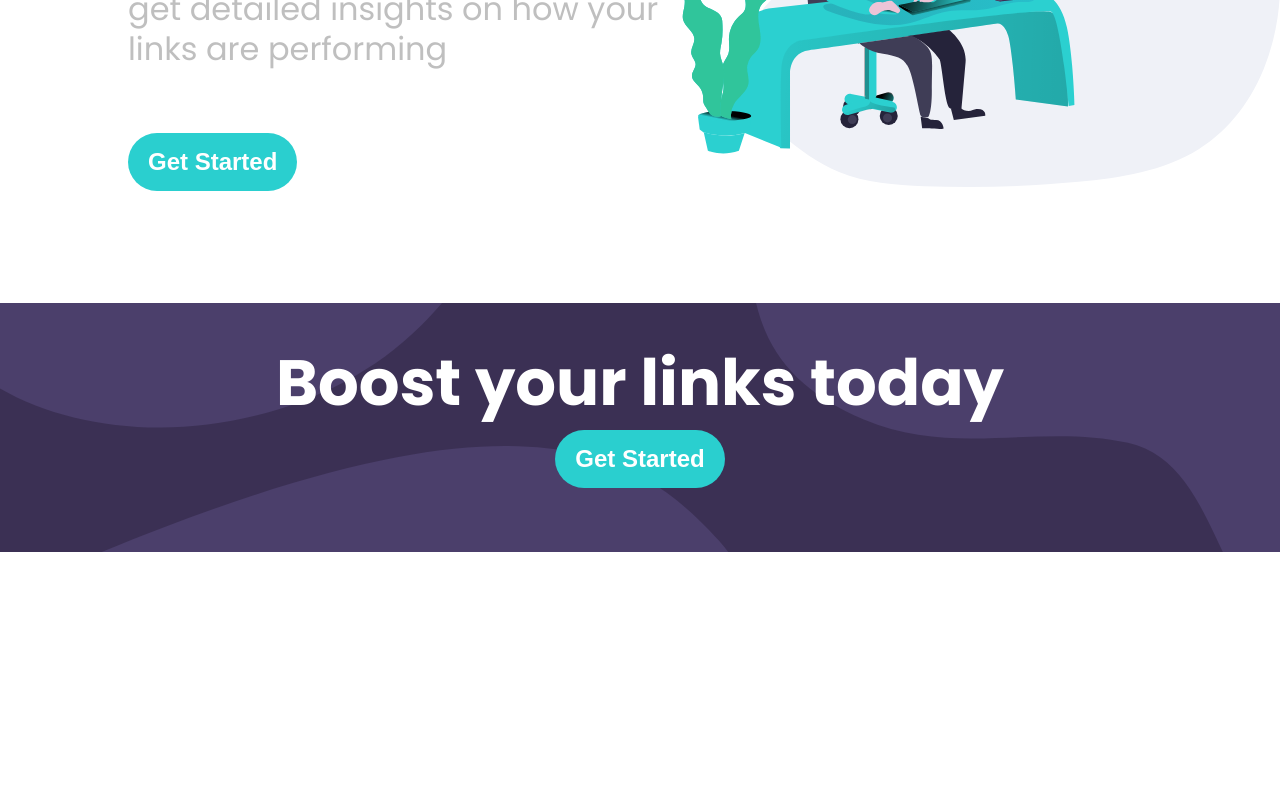
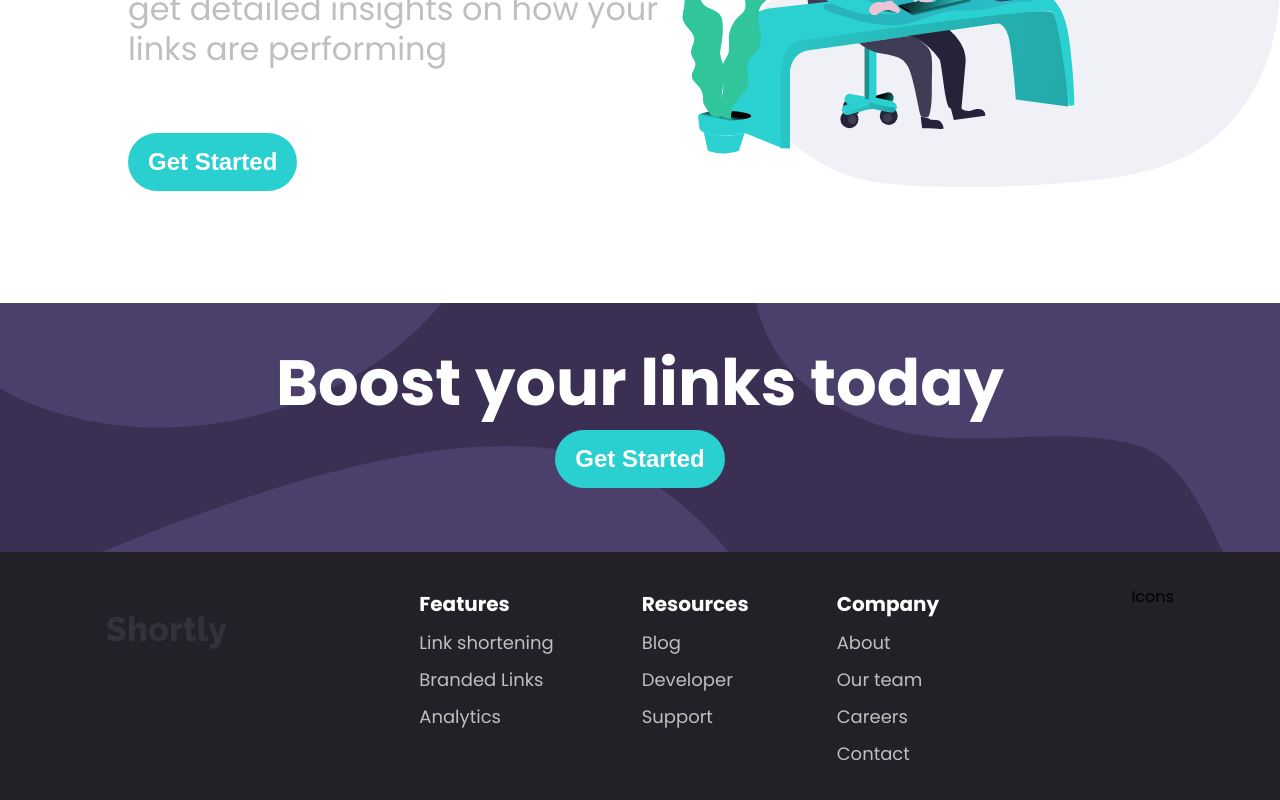
Before and after one commit to iamshubhankarkhare/shortly, a React (Create React App) app: page / in a window 1280 px wide. Shown: the part 444-1244 px from the top of the page. Before the commit the page ends 996 px from the top, so only its background shows below. Built offline with nearby package versions, Linux system fonts and the light colour scheme.

Commit message:
add footer

```diff
--- a/src/App.js
+++ b/src/App.js
@@ -6,6 +6,7 @@ import { Box, Flex, Button } from './components/styledComponents';
 import Navbar from './components/navbar';
 import HeroBlock from './components/heroBlock';
 import CtaBlock from './components/ctaBlock';
+import Footer from './components/footer';
 
 function App() {
   return (
@@ -14,6 +15,7 @@ function App() {
         <Navbar />
         <HeroBlock />
         <CtaBlock />
+        <Footer />
       </Flex>
     </ThemeProvider>
   );
--- /dev/null
+++ b/src/components/footer.js
@@ -0,0 +1,80 @@
+import React, { useState } from 'react';
+import { Flex, Button, H1, FooterLink } from './styledComponents';
+import Logo from '../assests/logo.svg';
+
+function Footer() {
+  const col1 = [
+    { text: 'Link shortening', link: '#' },
+    { text: 'Branded Links', link: '#' },
+    { text: 'Analytics', link: '#' },
+  ];
+  const col2 = [
+    { text: 'Blog', link: '#' },
+    { text: 'Developer', link: '#' },
+    { text: 'Support', link: '#' },
+  ];
+  const col3 = [
+    { text: 'About', link: '#' },
+    { text: 'Our team', link: '#' },
+    { text: 'Careers', link: '#' },
+    { text: 'Contact', link: '#' },
+  ];
+
+  return (
+    <Flex bg="neutral.veryDarkViolet" p="4" justifyContent="space-around">
+      <Flex flexDirection="column" my="4">
+        <img src={`${Logo}`} alt="Shortly logo" />
+      </Flex>
+      <Flex width={['100%', '50%']} justifyContent="space-around">
+        <Flex flexDirection="column">
+          <FooterLink fontWeight="700" color="white" fontSize="20px">
+            Features
+          </FooterLink>
+          {col1.map((el, i) => (
+            <FooterLink
+              fontWeight="400"
+              color="neutral.gray"
+              key={i}
+              href={el.link}
+            >
+              {el.text}
+            </FooterLink>
+          ))}
+        </Flex>
+        <Flex flexDirection="column">
+          <FooterLink fontWeight="700" color="white" fontSize="20px">
+            Resources
+          </FooterLink>
+          {col2.map((el, i) => (
+            <FooterLink
+              fontWeight="400"
+              color="neutral.gray"
+              key={i}
+              href={el.link}
+            >
+              {el.text}
+            </FooterLink>
+          ))}
+        </Flex>
+        <Flex flexDirection="column">
+          <FooterLink fontWeight="700" color="white" fontSize="20px">
+            Company
+          </FooterLink>
+          {col3.map((el, i) => (
+            <FooterLink
+              fontWeight="400"
+              color="neutral.gray"
+              key={i}
+              href={el.link}
+            >
+              {el.text}
+            </FooterLink>
+          ))}
+        </Flex>
+      </Flex>
+      <Flex flexDirection="column">Icons</Flex>
+    </Flex>
+  );
+}
+
+export default Footer;
--- a/src/components/styledComponents.js
+++ b/src/components/styledComponents.js
@@ -42,12 +42,28 @@ const H1 = styled.h1`
 `;
 
 const H2 = styled.h2`
+  font-size: 18px;
   ${color}
   ${background}
   ${typography}
   ${layout}
   ${space}
 `;
+
+const FooterLink = styled.a`
+  font-size: 18px;
+  margin: 5px 0px;
+  text-decoration: none;
+  ${color}
+  ${background}
+  ${typography}
+  ${layout}
+  ${space}
+  &:hover {
+    color: #2acfcf;
+  }
+`;
+
 const Flex = styled.div`
   display: flex;
   ${typography}
@@ -74,4 +90,4 @@ const Button = styled.button`
   }
 `;
 
-export { Box, Flex, Button, Link, H1, H2 };
+export { Box, Flex, Button, Link, H1, H2, FooterLink };
```
